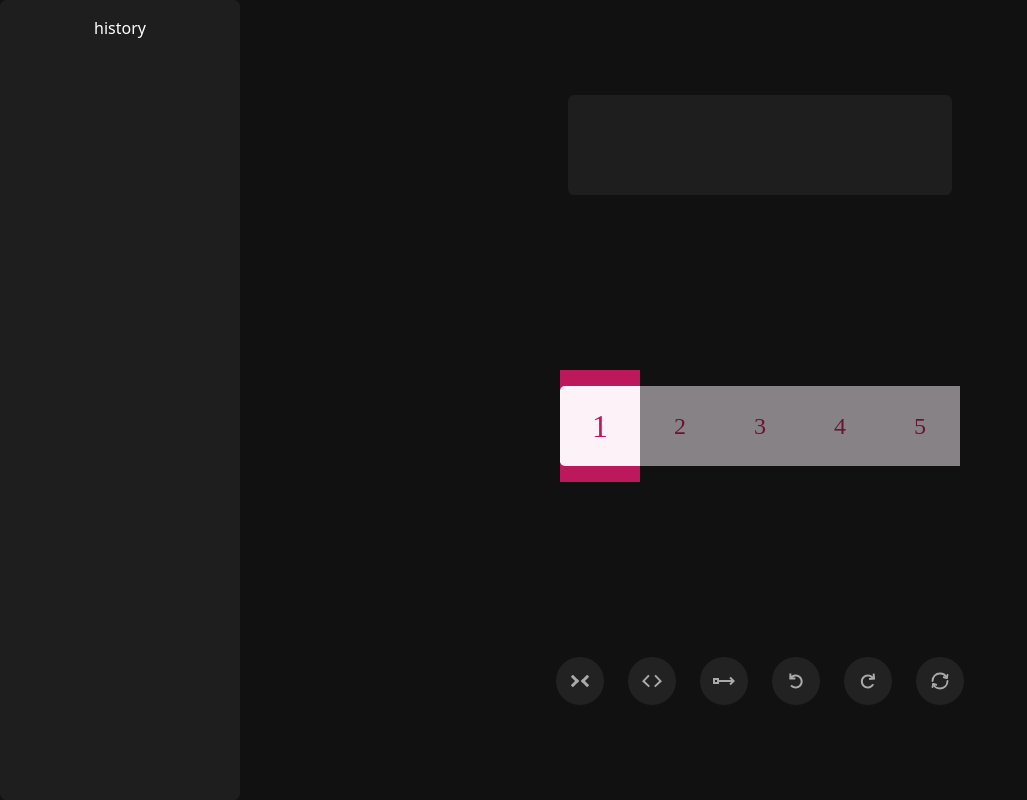
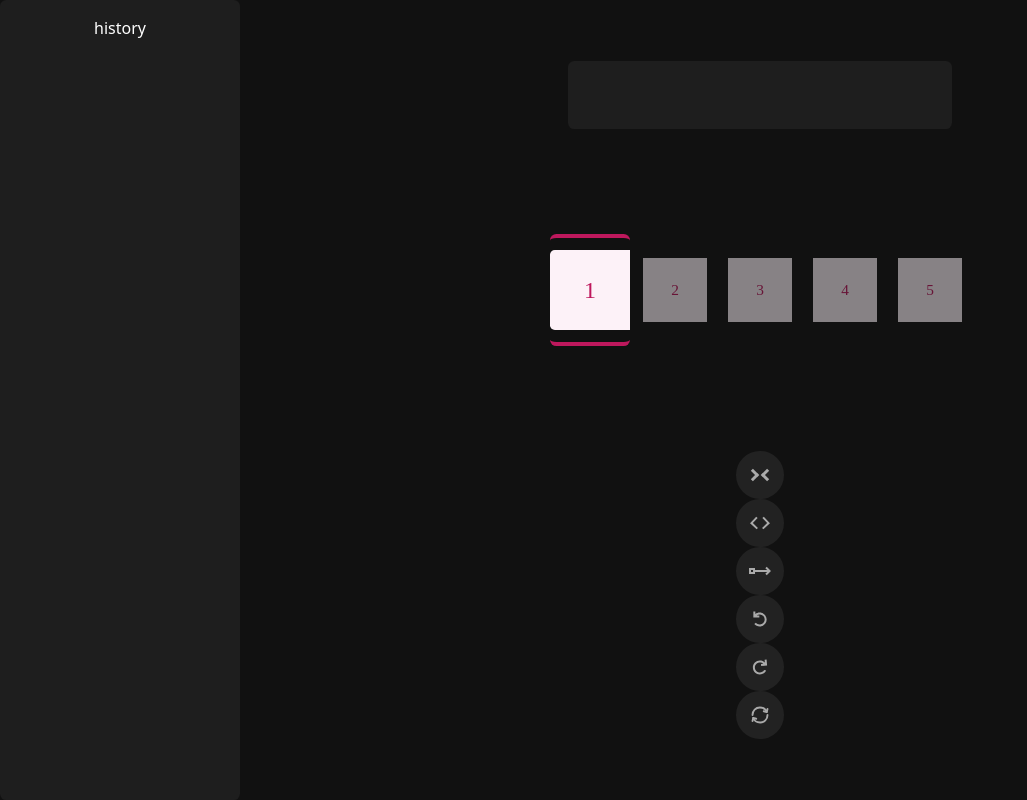
Before and after one commit to faddalibrahim/dsa-leetcode-canvas, a React (Vite) app: page /patterns/sliding-window in a window 1280 px wide. Shown: the whole page, without its empty margins (0-1027 px from the left). Built offline with nearby package versions, Linux system fonts and the light colour scheme.

Commit message:
refactor: use css variables and calc functions to dynamically assign values

```diff
--- a/src/pages/patterns/sliding_window/sliding-window.css
+++ b/src/pages/patterns/sliding_window/sliding-window.css
@@ -1,13 +1,12 @@
-:root {
-  --cell-height: 5rem;
-  --cell-width: 5rem;
-  --window-width: 5rem;
-  --window-height: 5rem;
+#sliding-window-container {
+  --cell-width: 80px;
+  --cell-height: var(--cell-width);
+  --window-top-offset: 2rem;
+  --window-width: var(--cell-width);
+  --window-height: calc(var(--cell-height) + var(--window-top-offset));
   --cell-bg-color: #fdf2f8;
   --cell-text-color: #be185d;
-}
-
-#sliding-window-container {
+  --gap-between-cells: 5px;
   background: #111;
   width: 100vw;
   height: 100vh;
@@ -31,7 +30,7 @@
 #cell-values input {
   min-width: 30vw;
   background-color: #1e1e1e;
-  padding: 2rem 1rem;
+  padding: 1rem;
   border: none;
   outline: none;
   color: white;
@@ -54,42 +53,59 @@
   display: flex;
   position: relative;
   border-radius: 0.4rem;
+  transition: all 0.5s linear;
+  margin: 0 auto;
+  gap: var(--gap-between-cells);
 }
 
 #sliding-window {
-  /* border-radius: 0.4rem; */
+  border-radius: 0.4rem;
   position: absolute;
-  top: -1rem;
+  top: calc(var(--window-top-offset) / -2);
   left: 0;
-  width: 5rem;
-  height: 5rem;
-  background-color: var(--cell-text-color);
+  width: var(--window-width);
+  height: var(--window-height);
+  background-color: var(--cell-bg-color) / 100%;
   transition: all 0.2s ease-in-out;
-  height: 7rem;
-  border-top: 0.2rem solid var(--cell-text-color);
-  border-bottom: 0.2rem solid var(--cell-text-color);
+  border-top: 0.3rem solid var(--cell-text-color);
+  border-bottom: 0.3rem solid var(--cell-text-color);
 }
 
 .cell {
-  width: 5rem;
-  height: 5rem;
+  padding: 1rem;
+  width: var(--cell-width);
+  height: var(--cell-height);
   color: var(--cell-text-color);
-  line-height: 5rem;
   text-align: center;
   font-family: "Google Sans";
   font-weight: 500;
-  font-size: 3rem;
   position: relative;
   z-index: 999;
   background-color: var(--cell-bg-color);
   opacity: 0.5;
-  transition: all 0.2s ease-in-out;
-  font-size: 150%;
+  transition: all 0.3s ease-in-out;
+  font-size: 120%;
+  animation: loadCell 0.4s ease-in-out;
+  display: flex;
+  justify-content: center;
+  align-items: center;
+  transform: scale(0.8);
 }
 
 .cell.highlight {
   opacity: 1;
-  font-size: 200%;
+  font-size: 150%;
+  transform: scale(1);
+}
+
+@keyframes loadCell {
+  from {
+    /* right: calc(100% - 5rem); */
+    bottom: -5rem;
+  }
+  to {
+    bottom: 0rem;
+  }
 }
 
 /* highlight first cell by default */
@@ -114,7 +130,7 @@
 
 /* ACTION BUTTONS */
 
-#action-btns {
+#control-buttons {
   display: flex;
   /* flex-flow: column; */
   justify-content: center;
```
